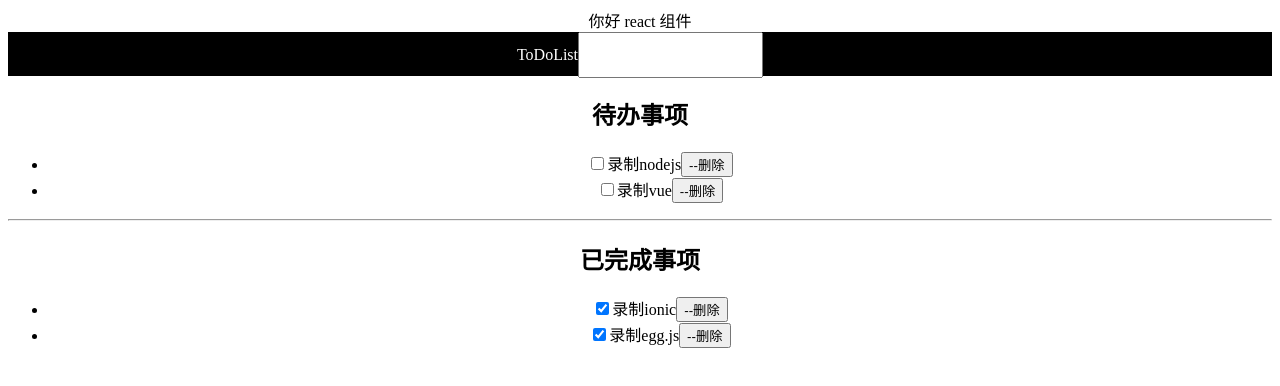
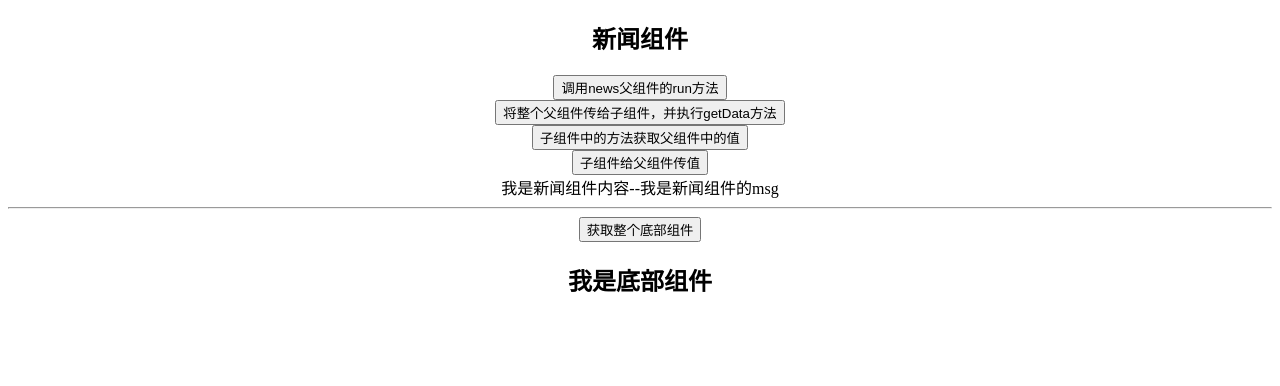
Before and after one commit to pjhuc/reactdemo_01, a React (Create React App) app: page / in a window 1280 px wide. Shown: the top 386 px of the page. Built offline with nearby package versions, Linux system fonts and the light colour scheme.

Commit message:
父子组件传值

```diff
--- a/src/App.js
+++ b/src/App.js
@@ -5,16 +5,18 @@ import News from './components/News';
 import ListD from './components/List';
 import ToDoList from './components/ToDoList';
 import ReactForm from './components/ReactForm';
+import Header from './components/Header';
 
 function App() {
   return (
     <div className="App">
-      你好 react 组件
+      {/* 你好 react 组件 */}
       {/* <Home/> */}
-      {/* <News /> */}
+      <News />
       {/* <ListD/> */}
-      <ToDoList/>
+      {/* <ToDoList/> */}
       {/* <ReactForm/> */}
+      {/* <Header/> */}
     </div>
   );
 }
--- /dev/null
+++ b/src/components/Footer.js
@@ -0,0 +1,22 @@
+import React,{ Component } from 'react';
+
+export default class Footer extends Component {
+    constructor(props){
+        super(props);
+        this.state={
+            msg:'我是底部组件'
+        }
+    }
+
+    footerRun=()=>{
+        alert('我是底部组件的footerRun方法');
+    }
+
+    render(){
+        return(
+            <div>
+                <h2>我是底部组件</h2>
+            </div>
+        )
+    }
+}
--- /dev/null
+++ b/src/components/Header.js
@@ -0,0 +1,33 @@
+import React,{ Component } from 'react';
+
+export default class Header extends Component {
+    constructor(props){
+        super(props);
+        this.state={
+            msg:'我是头部组件'
+        }
+    }
+
+    getNews=()=>{
+        //获取组附件的值
+        alert(this.props.news.state.msg);
+        //执行父组件的方法
+        this.props.news.getData();
+    }
+
+    render(){
+        return(
+            <div>
+                <h2>{this.props.title}</h2>
+                <button onClick={this.props.run} >调用news父组件的run方法</button>
+                <br/>
+                <button onClick={this.props.news.getData} >将整个父组件传给子组件，并执行getData方法</button>
+                <br/>
+                <button onClick={this.getNews} >子组件中的方法获取父组件中的值</button>
+                <br/>
+                <button onClick={this.props.news.getChildData.bind(this,'我是子组件穿过来的值！！！')} >子组件给父组件传值</button>
+                {/* {this.state.msg} */}
+            </div>
+        )
+    }
+}
--- a/src/components/Home.js
+++ b/src/components/Home.js
@@ -1,5 +1,6 @@
 import { getDefaultNormalizer } from '@testing-library/dom';
 import React, {Component } from 'react';
+import Header from '../components/Header';
 
 import '../assets/css/index.css'
 /*
@@ -16,25 +17,16 @@ export default class Home extends Component{
     constructor(props){
         super(props);
         this.state={
-          username:'11111'
+          username:'我是首页组件',
+          title:'首页组件'
         }
     }
-    handleUsername=(e)=>{
 
-      this.setState({
-        username:e.target.value
-      })
-    }
     render(){
         return (
         <div>
-           <h1>React表单</h1>
-              {/* MVVM */}
-              <input type="text" value={this.state.username} onChange={this.handleUsername} />
-              {this.state.username}
-              <br />
-              {/* MV */}
-              <input type="text" defaultValue={this.state.username}  />
+          <Header title={this.state.title}/>
+          我是首页组件的内容
         </div>
         )
     }
--- a/src/components/News.js
+++ b/src/components/News.js
@@ -1,4 +1,6 @@
 import React, {Component } from 'react';
+import Header from '../components/Header';
+import Footer from '../components/Footer';
 
 import '../assets/css/index.css'
 
@@ -8,40 +10,42 @@ export default class News extends Component{
         super();
         //react定义数据
         this.state={
-
-            list:['11111111111111','222222222','333333333333'],
-            list2:[<h2>我是一个好</h2>,<h2>我是一个好</h2>],
-            list3:[
-                {title:"新闻111111111"},
-                {title:"新闻22222222222"},
-                {title:"新闻333333333"},
-                {title:"新闻444444444444"}
-            ]
+            title:'新闻组件',
+            msg:'我是新闻组件的msg'
         }
     }
 
+    run=()=>{
+        alert('我是新闻组件的run方法！！');
+    }
+
+    getData=()=>{
+        alert(this.state.title+"新闻组件的getData方法");
+    }
+
+    getChildData=(result)=>{
+        alert(result);
+        this.setState({
+            msg:result
+        })
+    }
+
+    execChildMethed=()=>{
+        //获取子组件(Footer)的属性值
+        alert(this.refs.footer.state.msg);
+        //执行子组件(Footer)的方法
+        this.refs.footer.footerRun();
+    }
+
     render(){
-        /* 第一种  list循环方式 */
-        var listResult = this.state.list.map(function(value,key){
-            return <li>{value}</li>
-        })
-        return (
-        <div>
-            {listResult}
-            {/* 第二种  list循环方式 */}
-            <li>{this.state.list2}</li>
-            <hr/>
-            {/* 第三种  list循环方式 */}
-            <ul>
-                {
-                    this.state.list3.map(function(value,key){
-                        return (<li key={key}>{value.title}</li>);
-                    })
-                }
-            </ul>
-
-        </div>
-
+        return(
+            <div>
+                <Header title={this.state.title} run={this.run} news={this} />
+                我是新闻组件内容--{this.state.msg}
+                <hr/>
+                <button onClick={this.execChildMethed}>获取整个底部组件</button>
+                <Footer ref="footer"/>
+            </div>
         )
     }
 }
```
